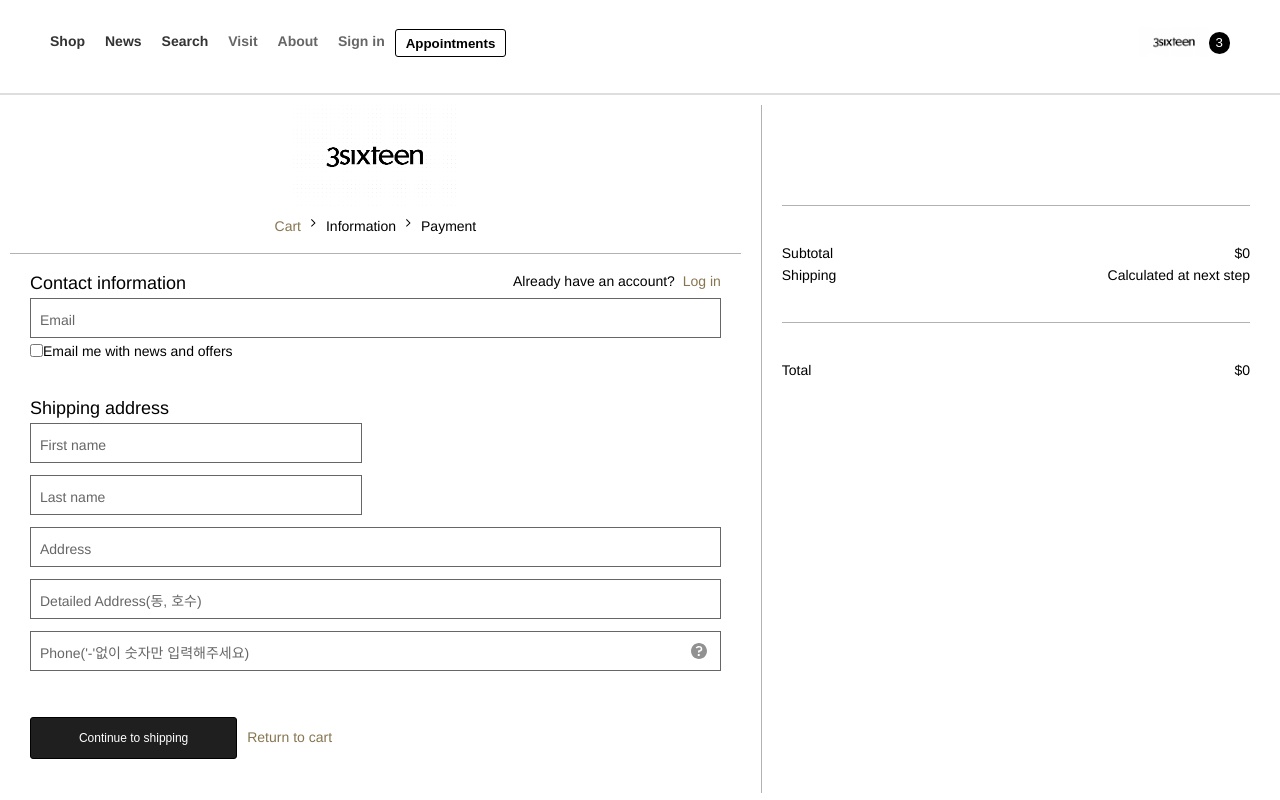
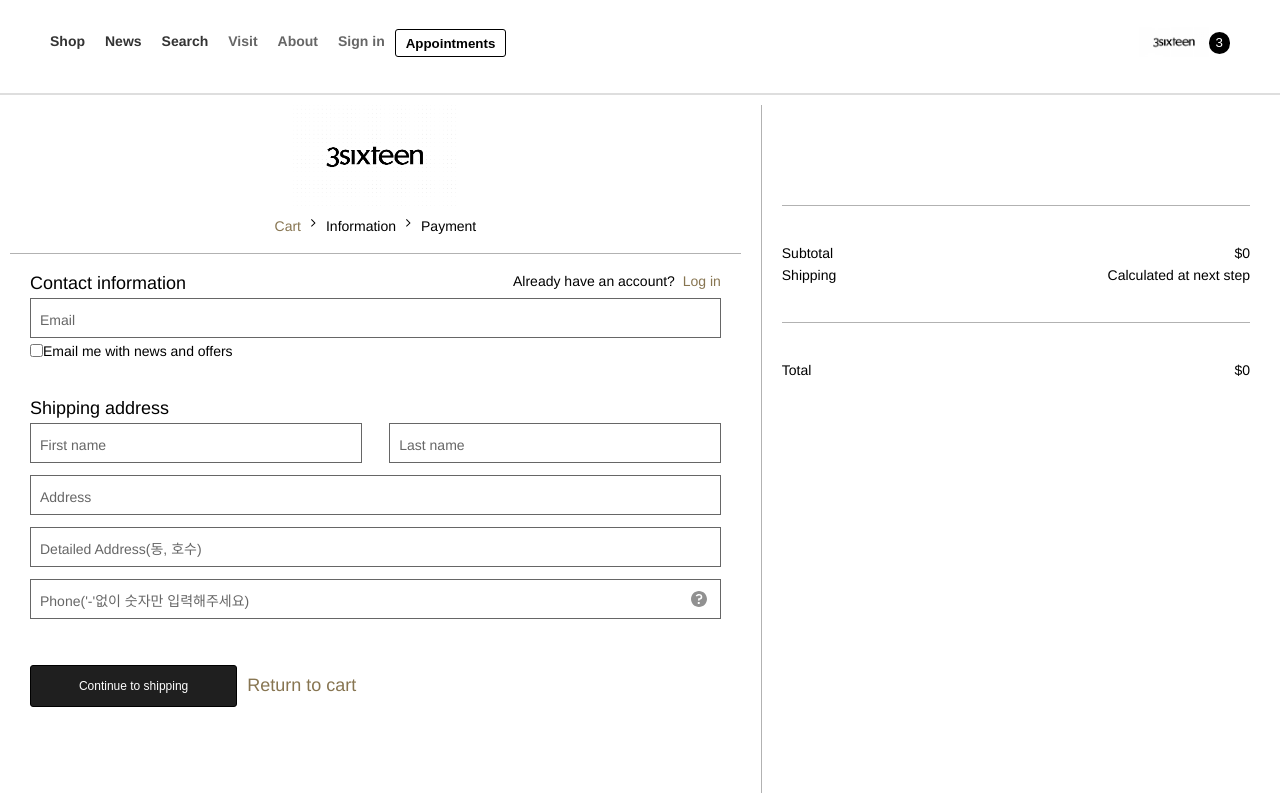
Before and after one commit to ReactPortfolioTeam/shoppingMall-react-project, a React (Create React App) app: page /checkout in a window 1280 px wide. Shown: the top 800 px of the page. Built offline with nearby package versions, Linux system fonts and the light colour scheme; a web font is replaced by a local one.

Commit message:
Checkout: add OrderInfo Atom & apply

```diff
--- a/src/container/Checkout/CheckoutMainContent.tsx
+++ b/src/container/Checkout/CheckoutMainContent.tsx
@@ -1,8 +1,7 @@
-import Input from 'component/Input/Input';
-import InputCheckout from 'component/Input/inputCheckout';
 import * as React from 'react';
+import { useRecoilState } from 'recoil';
+import OrderInfo from 'state/atom/orderInfo/OrderInfo';
 import styled from 'styled-components';
-import { StyledLink } from './Checkout';
 import SectionContactInfo from './SectionContactInfo';
 import SectionFooter from './SectionFooter';
 import SectionShippingAddress from './SectionShippingAddress';
@@ -10,23 +9,17 @@ import SectionShippingAddress from './SectionShippingAddress';
 interface IAppProps {}
 
 const CheckoutMainContent: React.FC<IAppProps> = (props) => {
-    const [inputValue, setInputValue] = React.useState({
-        email: '',
-        firstName: '',
-        lastName: '',
-        address: '',
-        detailedAddress: '',
-        phone: '',
-    });
+    const [orderInfo, setOrderInfo] = useRecoilState(OrderInfo);
     const handleChange = React.useCallback(
         (e: React.ChangeEvent<HTMLInputElement>) => {
             const { value, name } = e.target;
-            setInputValue({
-                ...inputValue,
+            setOrderInfo({
+                ...orderInfo,
                 [name]: value,
             });
+            // console.log(orderInfo);
         },
-        [inputValue]
+        [orderInfo]
     );
     return (
         <form
@@ -38,11 +31,11 @@ const CheckoutMainContent: React.FC<IAppProps> = (props) => {
             <CheckoutMainContentStyle>
                 <SectionContactInfo
                     handleChange={handleChange}
-                    inputValue={inputValue}
+                    inputValue={orderInfo}
                 />
                 <SectionShippingAddress
                     handleChange={handleChange}
-                    inputValue={inputValue}
+                    inputValue={orderInfo}
                 />
                 <SectionFooter />
             </CheckoutMainContentStyle>
@@ -64,6 +57,11 @@ const CheckoutMainContentStyle = styled.div`
             .checkbox-wrapper {
                 display: flex;
             }
+            &.doubleInput-row {
+                display: flex;
+                flex-direction: row;
+                justify-content: space-between;
+            }
         }
     }
 `;
--- a/src/container/Checkout/CheckoutMainHeader.tsx
+++ b/src/container/Checkout/CheckoutMainHeader.tsx
@@ -4,7 +4,7 @@ import { Link } from 'react-router-dom';
 import { useSetRecoilState } from 'recoil';
 import { Modal } from 'state/atom/modal/Modal';
 import styled from 'styled-components';
-import { StyledButton, StyledLink } from './Checkout';
+import { StyledButton } from './Checkout';
 
 interface IAppProps {}
 
--- a/src/container/Checkout/SectionFooter.tsx
+++ b/src/container/Checkout/SectionFooter.tsx
@@ -1,19 +1,31 @@
 import ButtonBlack from 'component/Button/ButtonBg_black';
+import MiniCart from 'container/MiniCart/MiniCart';
 import * as React from 'react';
+import { useSetRecoilState } from 'recoil';
+import { Modal } from 'state/atom/modal/Modal';
 import styled from 'styled-components';
-import { StyledLink } from './Checkout';
+import { StyledButton } from './Checkout';
 
 interface SectionFooterProps {}
 
 const SectionFooter: React.FC<SectionFooterProps> = (props) => {
+    const setModal = useSetRecoilState(Modal);
     return (
         <SectionFooterStyle className="section section__footer">
             <ButtonBlack width="30%" height="3rem" type="submit">
                 Continue to shipping
             </ButtonBlack>
-            <StyledLink to="/" id="linkToCartBtn">
+            <StyledButton
+                onClick={() =>
+                    setModal({
+                        isOpen: true,
+                        ModalComponent: MiniCart,
+                    })
+                }
+                id="linkToCartBtn"
+            >
                 Return to cart
-            </StyledLink>
+            </StyledButton>
         </SectionFooterStyle>
     );
 };
@@ -23,6 +35,7 @@ const SectionFooterStyle = styled.section`
     #linkToCartBtn {
         text-align: center;
         margin: ${(props) => props.theme.margins.m10};
+        font-size: ${(props) => props.theme.fonts.size.fs18};
         line-height: 1.5rem;
     }
 `;
--- a/src/container/Checkout/SectionShippingAddress.tsx
+++ b/src/container/Checkout/SectionShippingAddress.tsx
@@ -1,5 +1,7 @@
 import InputCheckout from 'component/Input/inputCheckout';
 import * as React from 'react';
+import { useRecoilState } from 'recoil';
+import OrderInfo from 'state/atom/orderInfo/OrderInfo';
 import styled from 'styled-components';
 
 interface SectionShippingProps {
@@ -17,6 +19,7 @@ const SectionShippingAddress: React.FC<SectionShippingProps> = (
     props: SectionShippingProps
 ) => {
     const { inputValue, handleChange } = props;
+
     return (
         <SectionShippingAddressStyle className="section section--shipping-address">
             <div className="section__header">
@@ -96,11 +99,6 @@ const SectionShippingAddress: React.FC<SectionShippingProps> = (
     );
 };
 const SectionShippingAddressStyle = styled.section`
-    .doubleInput-row {
-        display: flex;
-        flex-direction: row;
-        justify-content: space-between;
-    }
     .with-icon {
         position: relative;
         .tooltipBox {
--- /dev/null
+++ b/src/state/atom/orderInfo/OrderInfo.ts
@@ -0,0 +1,15 @@
+import { atom } from 'recoil';
+
+const OrderInfo = atom({
+    key: 'OrderInfo',
+    default: {
+        email: '',
+        firstName: '',
+        lastName: '',
+        address: '',
+        detailedAddress: '',
+        phone: '',
+    },
+});
+
+export default OrderInfo;
```
